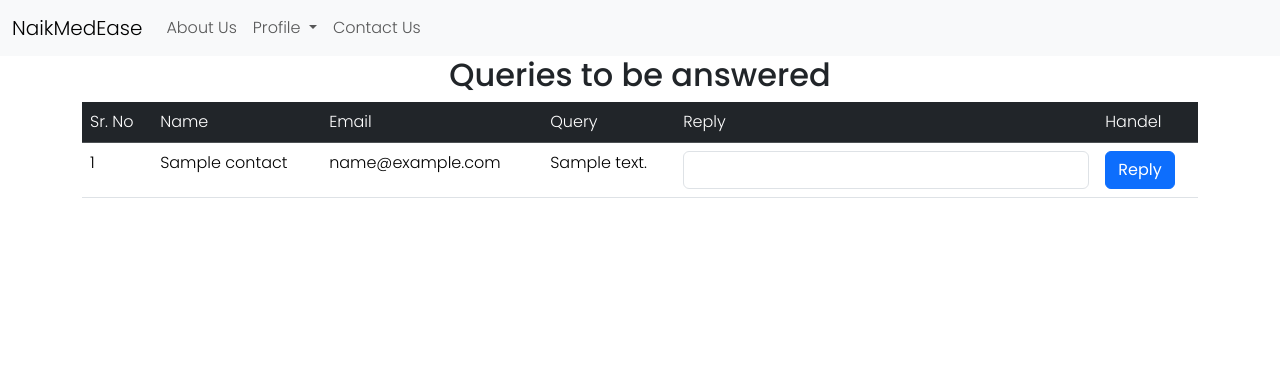
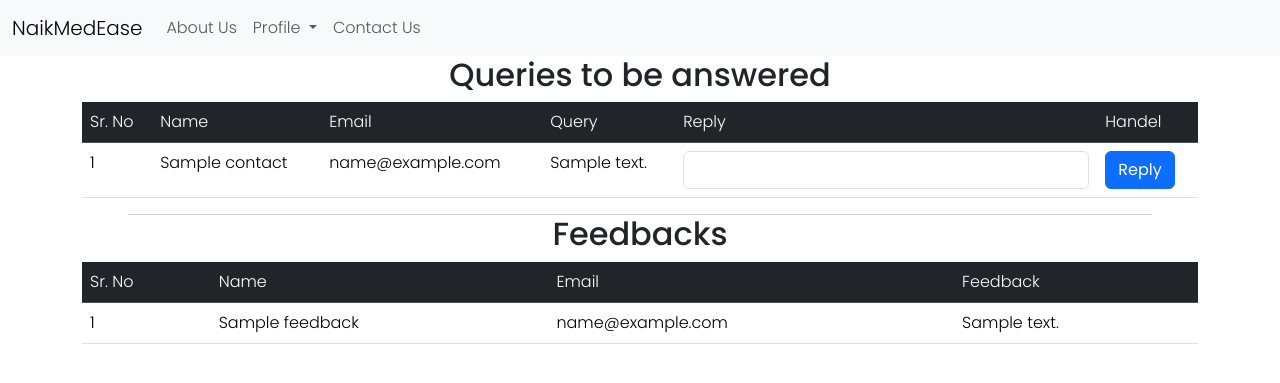
Before and after one commit to Ntanmay10/NaikMedEase, a PHP site: page /Admin.php in a window 1280 px wide. Shown: the top 383 px of the page. Run offline with PHP 8.4, Linux system fonts and the light colour scheme; tables that the repository leaves empty or names only in its code hold one stand-in row (values such as "Sample post").

Commit message:
13-03-2024

```diff
--- a/Admin.php
+++ b/Admin.php
@@ -11,13 +11,19 @@
     $qry = mysqli_query($con, "select * from contact");
     if (isset($_REQUEST['btnsub'])) {
         $cntid = $_REQUEST['btnsub'];
-        $cntstatus=$_REQUEST['cntstatus'];
+        $cntstatus = $_REQUEST['cntstatus'];
         $sql = "update contact set cntstatus='$cntstatus' where cntid='$cntid'";
-        $res = mysqli_query($con,$sql);
+        $res = mysqli_query($con, $sql);
         header('refresh:0');
     }
     ?>
     <link rel="stylesheet" href="./css/Admin.css">
+    <style>
+        hr {
+            width: 80%;
+            margin: auto;
+        }
+    </style>
 </head>
 
 <body>
@@ -38,7 +44,7 @@
                 <?php
                 $num = 1;
                 while ($row = mysqli_fetch_assoc($qry)) {
-                    if ($row['cntstatus']=="pending") {
+                    if ($row['cntstatus'] == "pending") {
                         echo "<tr>
                         <td>" . $num . "
                         <td>" . $row['cntname'] . "
@@ -57,6 +63,36 @@
             </tbody>
         </table>
     </div>
+    <hr>
+    <div class="container">
+        <h2>Feedbacks</h2>
+        <table class="table table-hover">
+            <thead class="table-dark">
+                <tr>
+                    <th>Sr. No</th>
+                    <th>Name</th>
+                    <th>Email</th>
+                    <th>Feedback</th>
+                </tr>
+            </thead>
+            <tbody>
+                <?php
+                $feedqry = mysqli_query($con, "select * from feedback");
+                $num = 1;
+                while ($rowfeed = mysqli_fetch_assoc($feedqry)) {
+                    echo "<tr>
+                        <td>" . $num . "
+                        <td>" . $rowfeed['feedname'] . "
+                        <td>" . $rowfeed['feedemail'] . "
+                        <td>" . $rowfeed['feeddesc'] . "
+                        </tr>
+                        ";
+                    $num++;
+                }
+                ?>
+            </tbody>
+        </table>
+    </div>
 </body>
 
 </html>
```
Also changed, not shown: footer.php (+6 -1 lines).
